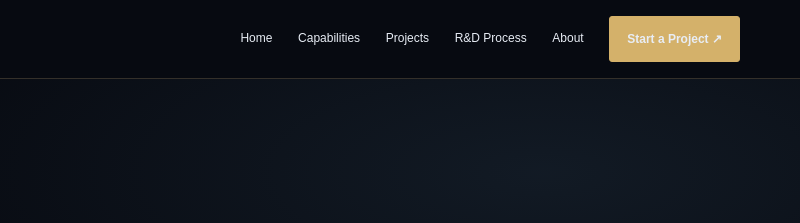
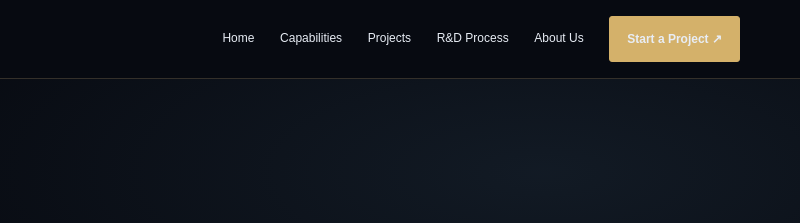
Before and after one commit to PK-Stark/Stark-Tech, a plain HTML site: page projects.html in a window 1280 px wide. Shown: the top 223 px of the page, 480-1280 px from the left. Drawn offline with Linux system fonts and the light colour scheme.

Commit message:
Rename navigation label to About Us

```diff
--- a/projects.html
+++ b/projects.html
@@ -1,4 +1,4 @@
-<!doctype html><html lang="en"><head><meta charset="utf-8"><meta name="viewport" content="width=device-width,initial-scale=1"><meta name="description" content="Selected STARK TECH product-development, robotics and R&D projects."><meta name="theme-color" content="#080b12"><title>Projects | STARK TECH</title><link rel="stylesheet" href="assets/styles.css"></head><body><header><div class="wrap nav"><a class="brand" href="index.html"><img class="brand-mark" src="assets/stark-tech-emblem.png.png" alt="STARK TECH emblem"><span><b>STARK TECH</b><small>SOLUTIONS BEYOND IMAGINATION</small></span></a><button class="menu" aria-expanded="false">MENU</button><nav class="links"><a href="index.html">Home</a><a href="capabilities.html">Capabilities</a><a href="projects.html">Projects</a><a href="rnd-process.html">R&amp;D Process</a><a href="about.html">About</a><a class="btn" href="contact.html">Start a Project ↗</a></nav></div></header><main><section class="pagehero"><div class="wrap"><p class="eyebrow">SELECTED WORK</p><h1>Ideas explored through engineering.</h1><p class="lead">Selected projects from our portfolio across unmanned systems, robotics, wearable safety, industrial automation and connected devices.</p></div></section><section class="content"><div class="wrap">
+<!doctype html><html lang="en"><head><meta charset="utf-8"><meta name="viewport" content="width=device-width,initial-scale=1"><meta name="description" content="Selected STARK TECH product-development, robotics and R&D projects."><meta name="theme-color" content="#080b12"><title>Projects | STARK TECH</title><link rel="stylesheet" href="assets/styles.css"></head><body><header><div class="wrap nav"><a class="brand" href="index.html"><img class="brand-mark" src="assets/stark-tech-emblem.png.png" alt="STARK TECH emblem"><span><b>STARK TECH</b><small>SOLUTIONS BEYOND IMAGINATION</small></span></a><button class="menu" aria-expanded="false">MENU</button><nav class="links"><a href="index.html">Home</a><a href="capabilities.html">Capabilities</a><a href="projects.html">Projects</a><a href="rnd-process.html">R&amp;D Process</a><a href="about.html">About Us</a><a class="btn" href="contact.html">Start a Project ↗</a></nav></div></header><main><section class="pagehero"><div class="wrap"><p class="eyebrow">SELECTED WORK</p><h1>Ideas explored through engineering.</h1><p class="lead">Selected projects from our portfolio across unmanned systems, robotics, wearable safety, industrial automation and connected devices.</p></div></section><section class="content"><div class="wrap">
 <div class="project-feature-grid">
 <div class="project-row" id="robosettle"><div class="project-art-placeholder confidential-project-visual"><img src="assets/Confidential.png" alt="Confidential — STARK TECH" loading="lazy"></div><div><p class="eyebrow">ROBOTICS &amp; LAB AUTOMATION</p><h2>ROBOSETTLE</h2><p>A laboratory automation project exploring precise robotic handling for repeatable workflows.</p></div></div>
 <div class="project-row" id="aromaxx"><img class="project-image project-board-image" src="assets/project-aromaxx.jpg" alt="AROMAXX automatic aroma diffuser product concept board" loading="lazy"><div><p class="eyebrow">CONSUMER PRODUCT DEVELOPMENT</p><h2>AROMAXX</h2><p>An automatic aroma diffuser developed for consistent fragrance delivery, with a focus on practical design and refill management.</p></div></div>
```
